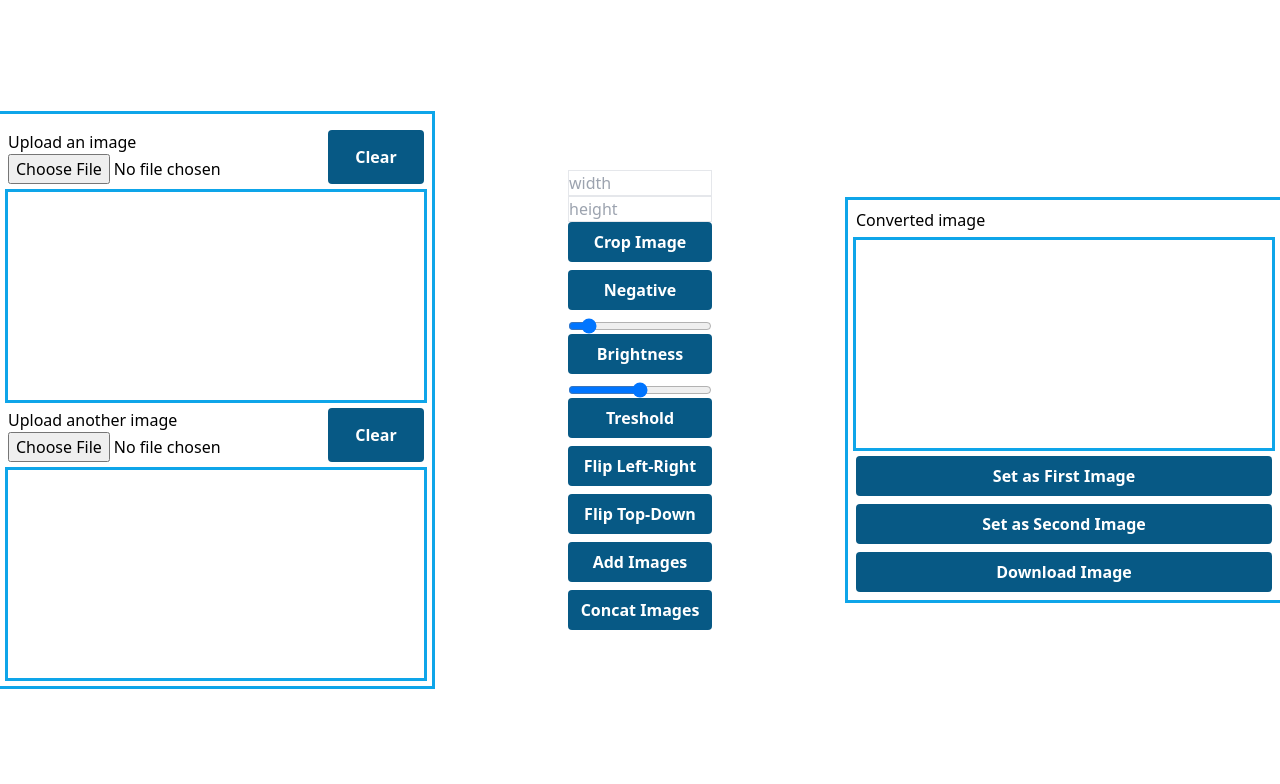
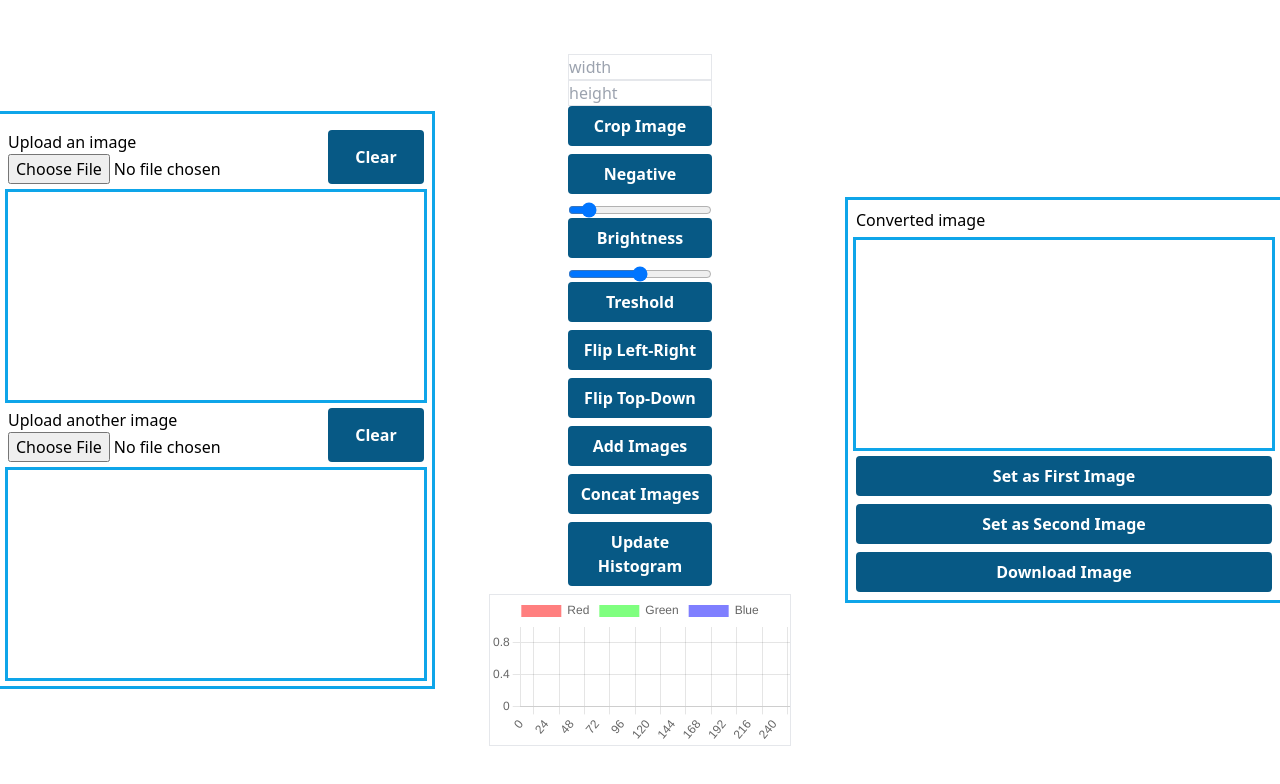
Before and after one commit to guilhermepereira2917/image-processing, a Next.js app: page / in a window 1280 px wide. Shown: the top 784 px of the page. Built offline with nearby package versions, Linux system fonts and the light colour scheme.

Commit message:
added histogram

```diff
--- /dev/null
+++ b/src/classes/histogram/HistogramChart.tsx
@@ -0,0 +1,75 @@
+'use client';
+
+import { BarElement, CategoryScale, Chart, Filler, Legend, LineElement, LinearScale, PointElement, Title, Tooltip } from "chart.js";
+import { Component, ReactNode, createRef, useState } from "react";
+import { Bar } from "react-chartjs-2";
+import { RgbImage } from "../RgbImage";
+import HistogramData from "./HistogramData";
+import HistogramDataGenerator from "./HistogramDataGenerator";
+
+Chart.register(
+  CategoryScale,
+  LinearScale,
+  PointElement,
+  LineElement,
+  BarElement,
+  Title,
+  Tooltip,
+  Filler,
+  Legend,
+);
+
+interface State {
+  image: RgbImage | null;
+}
+
+export default class HistogramChart extends Component<{}, State> {
+  constructor(props: any) {
+    super(props);
+    this.state = {
+      image: null,
+    }
+  }
+
+  render(): ReactNode {
+    let histogramData = new HistogramData();
+
+    if (this.state.image) {
+      histogramData = new HistogramDataGenerator().generateData(this.state.image);
+    }
+
+    const data = {
+      labels: Array.from({ length: 255 }, (_, index) => String(index)),
+      datasets: [
+        {
+          fill: true,
+          label: 'Red',
+          data: histogramData.redDataset,
+          backgroundColor: 'rgba(255, 0, 0, 0.5)',
+        },
+        {
+          fill: true,
+          label: 'Green',
+          data: histogramData.greenDataset,
+          backgroundColor: 'rgba(0, 255, 0, 0.5)',
+        },
+        {
+          fill: true,
+          label: 'Blue',
+          data: histogramData.blueDataset,
+          backgroundColor: 'rgba(0, 0, 255, 0.5)',
+        },
+      ],
+    };
+
+    return (
+      <div className="border">
+        <Bar data={data} />
+      </div>
+    );
+  };
+
+  updateHistogram(image: RgbImage | null) {
+    this.setState({ image: image });
+  };
+};
--- /dev/null
+++ b/src/classes/histogram/HistogramData.ts
@@ -0,0 +1,5 @@
+export default class HistogramData {
+  redDataset: number[] = Array.from(Array(255).keys()).map(n => 0);
+  greenDataset: number[] = Array.from(Array(255).keys()).map(n => 0);
+  blueDataset: number[] = Array.from(Array(255).keys()).map(n => 0);
+};
--- /dev/null
+++ b/src/classes/histogram/HistogramDataGenerator.ts
@@ -0,0 +1,18 @@
+import { RgbImage, RgbPixel } from "../RgbImage";
+import HistogramData from "./HistogramData";
+
+export default class HistogramDataGenerator {
+  generateData(image: RgbImage): HistogramData {
+    const histogramData: HistogramData = new HistogramData();
+
+    image.pixels.forEach((row: RgbPixel[]) => {
+      row.forEach((pixel: RgbPixel) => {
+        histogramData.redDataset[pixel.red]++;
+        histogramData.greenDataset[pixel.green]++;
+        histogramData.blueDataset[pixel.blue]++;
+      });
+    });
+
+    return histogramData;
+  };
+}
--- a/src/pages/index.tsx
+++ b/src/pages/index.tsx
@@ -10,7 +10,8 @@ import FlipLeftRightFilter from "@/classes/filters/FlipLeftRightFilter";
 import FlipTopDownFilter from "@/classes/filters/FlipTopDownFilter";
 import NegativeFilter from "@/classes/filters/NegativeFilter";
 import TresholdFilter from "@/classes/filters/TresholdFilter";
-import React from "react";
+import HistogramChart from "@/classes/histogram/HistogramChart";
+import React, { useRef } from "react";
 
 export default function Home() {
 
@@ -130,6 +131,11 @@ export default function Home() {
     });
   }
 
+  const histogramChartRef = useRef<HistogramChart>(null);
+  function onUpdateHistogramClick(): void {
+    histogramChartRef.current?.updateHistogram(filterApplier.firstUploadedImage);
+  }
+
   function onClearFirstImageClick(): void {
     setFirstUploadedImage(null);
   }
@@ -219,6 +225,10 @@ export default function Home() {
         <button onClick={onFlipTopDownClick} className="bg-sky-800 p-2 rounded text-white font-bold w-36">Flip Top-Down</button>
         <button onClick={onAddImagesClick} className="bg-sky-800 p-2 rounded text-white font-bold w-36">Add Images</button>
         <button onClick={onConcatImagesClick} className="bg-sky-800 p-2 rounded text-white font-bold w-36">Concat Images</button>
+
+        <button onClick={onUpdateHistogramClick} className="bg-sky-800 p-2 rounded text-white font-bold w-36">Update Histogram</button>
+
+        <HistogramChart ref={histogramChartRef} />
       </div>
 
       <div className="flex-1 outline outline-sky-500 p-2">
```
Also changed, not shown: package.json (+7 -5 lines), 1 other file (tests, documents, lock files or other folders).
